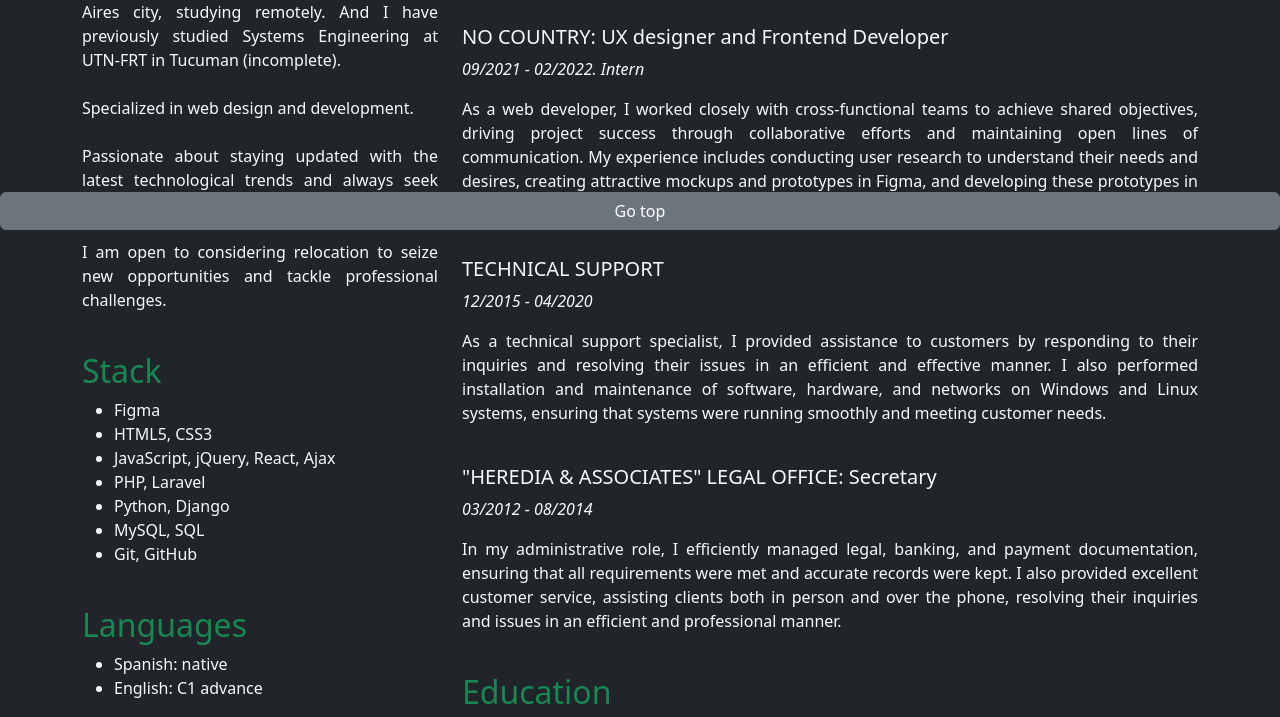
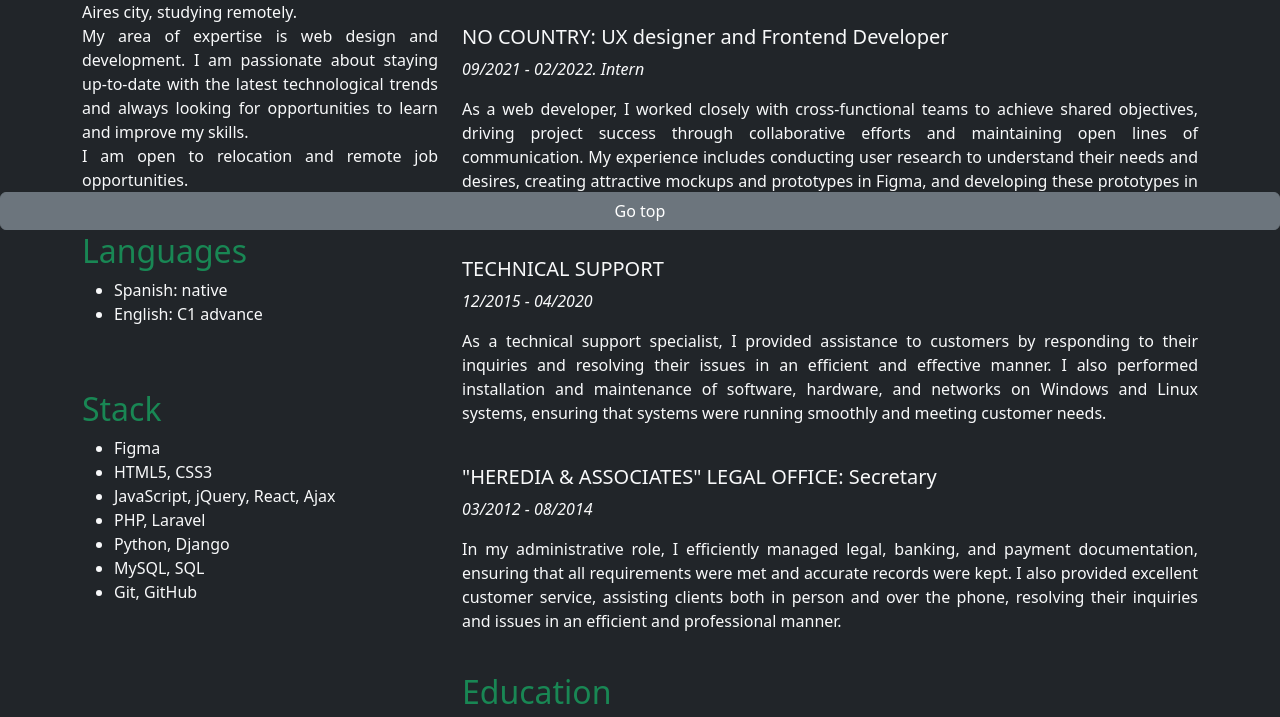
Before and after one commit to mariajorrat/Personal_page, a plain HTML site: page pages/resume.html in a window 1280 px wide. Shown: the part 570-1287 px from the top of the page. Drawn offline with Linux system fonts and the light colour scheme.

Commit message:
update index.html, projects.html and resume.html

```diff
--- a/pages/resume.html
+++ b/pages/resume.html
@@ -26,10 +26,10 @@
               <a class="nav-link text-light" aria-current="page" href="../index.html">Home</a>
             </li>
             <li class="nav-item">
-              <a class="nav-link text-light" href="./projects.html">Projects</a>
+              <a class="nav-link text-light" href="./resume.html">Resume</a>
             </li>
             <li class="nav-item">
-              <a class="nav-link text-light" href="./resume.html">Resume</a>
+              <a class="nav-link text-light" href="./projects.html">Projects</a>
             </li>
             <li>
               <div id="google_translate_element" class="mx-3"></div>
@@ -43,8 +43,8 @@
   <main class="text-light" style="text-align: justify;">
     <section class="bg-success text-light text-center py-5">
       <h1 class="display-4  opacity-75">Resume</h1>
-      <h3> <a class="text-light text-decoration-none"
-        href="https://www.linkedin.com/in/mariajorrat" target="_blank">Add me on <u>LinkedIn</u></a></h3>
+      <h3> <a class="text-light text-decoration-none" href="https://www.linkedin.com/in/mariajorrat" target="_blank">Add
+          me on <u>LinkedIn</u></a></h3>
     </section>
 
     <section class="container my-5">
@@ -54,21 +54,29 @@
           <ul class="list-unstyled">
             <li><strong>E-mail:</strong> <a class="text-light text-decoration-none"
                 href="mailto:maria.jorrat@alu.frt.utn.edu.ar">mfj_6@yahoo.com</a></li>
-            <li><strong>Phone:</strong> <a class="text-light text-decoration-none"
-                href="https://wa.link/nuujdi" target="_blank">+549 381 6 151 555</a></li>
-            <li><strong>📍 Argentina</strong></li>
+            <li><strong>Phone:</strong> <a class="text-light text-decoration-none" href="https://wa.link/nuujdi"
+                target="_blank">+549 381 6 151 555</a></li>
+            <li><strong>📍 Teucuman, Argentina</strong></li>
           </ul>
-<br>
+          <br>
           <h2 class="text-success">Professional Profile</h2>
-          <p>Student at the Software Development Technicature program at IFTS No. 29 in Buenos Aires city, studying remotely. And I have previously studied Systems Engineering at UTN-FRT in Tucuman (incomplete).
-            <br><br>
-            Specialized in web design and development.
-            <br><br>
-            Passionate about staying updated with the latest technological trends and always seek opportunities to
-            enhance my skills.
-            <br><br>
-            I am open to considering relocation to seize new opportunities and tackle professional challenges.
+          <p>I am a student at the Software Development Technicature program at IFTS No. 29 in Buenos Aires city,
+            studying remotely.
             <br>
+            My area of expertise is web design and development. I am passionate about staying up-to-date with the latest
+            technological trends and always looking for opportunities to learn and improve my skills.
+            <br>
+            I am open to relocation and remote job opportunities.
+            <br>
+
+            <br>
+
+          <h2 class="text-success">Languages</h2>
+          <ul>
+            <li>Spanish: native</li>
+            <li>English: C1 advance</li>
+          </ul>
+          <br>
 
           <br>
           <h2 class="text-success">Stack</h2>
@@ -82,14 +90,6 @@
             <li>Git, GitHub</li>
           </ul>
 
-<br>
-
-          <h2 class="text-success">Languages</h2>
-          <ul>
-            <li>Spanish: native</li>
-            <li>English: C1 advance</li>
-          </ul>
-          <br>
         </div>
 
         <div class="col-lg-8">
@@ -116,7 +116,7 @@
             inquiries and resolving their issues in an efficient and effective manner. I also performed
             installation and maintenance of software, hardware, and networks on Windows and Linux systems,
             ensuring that systems were running smoothly and meeting customer needs.
-            </p>
+          </p>
           <br>
           <h5>"HEREDIA & ASSOCIATES" LEGAL OFFICE: Secretary</h5>
           <p><em>03/2012 - 08/2014</em></p>
@@ -124,7 +124,7 @@
             ensuring that all requirements were met and accurate records were kept. I also provided excellent
             customer service, assisting clients both in person and over the phone, resolving their inquiries and
             issues in an efficient and professional manner.
-            </p>
+          </p>
           <br>
           <h2 class="text-success">Education</h2>
           <div class="container mb-3">
@@ -136,7 +136,7 @@
           <p>Higher Technical Degree in Software Development
           </p>
           <br>
-          <h5>NATIONAL TECHNOLOGICAL UNIVERSITY - San Miguel de Tucuman          </h5>
+          <h5>NATIONAL TECHNOLOGICAL UNIVERSITY - San Miguel de Tucuman </h5>
           <p><em>2016 - 2019</em></p>
           <p>Information Systems Engineering. ID 44525</p>
           <br>
@@ -147,7 +147,7 @@
   </main>
 
   <!-- Botón para ir arriba de la página -->
-<button class="btn btn-secondary fixed-bottom" onclick="window.scrollTo(0, 0)">Go top</button>
+  <button class="btn btn-secondary fixed-bottom" onclick="window.scrollTo(0, 0)">Go top</button>
 
   <!--Pie de página-->
   <footer class="bg-dark text-white text-center py-3 m-5">
```
Also changed, not shown: index.html (+2 -2 lines), pages/projects.html (+4 -3 lines).
